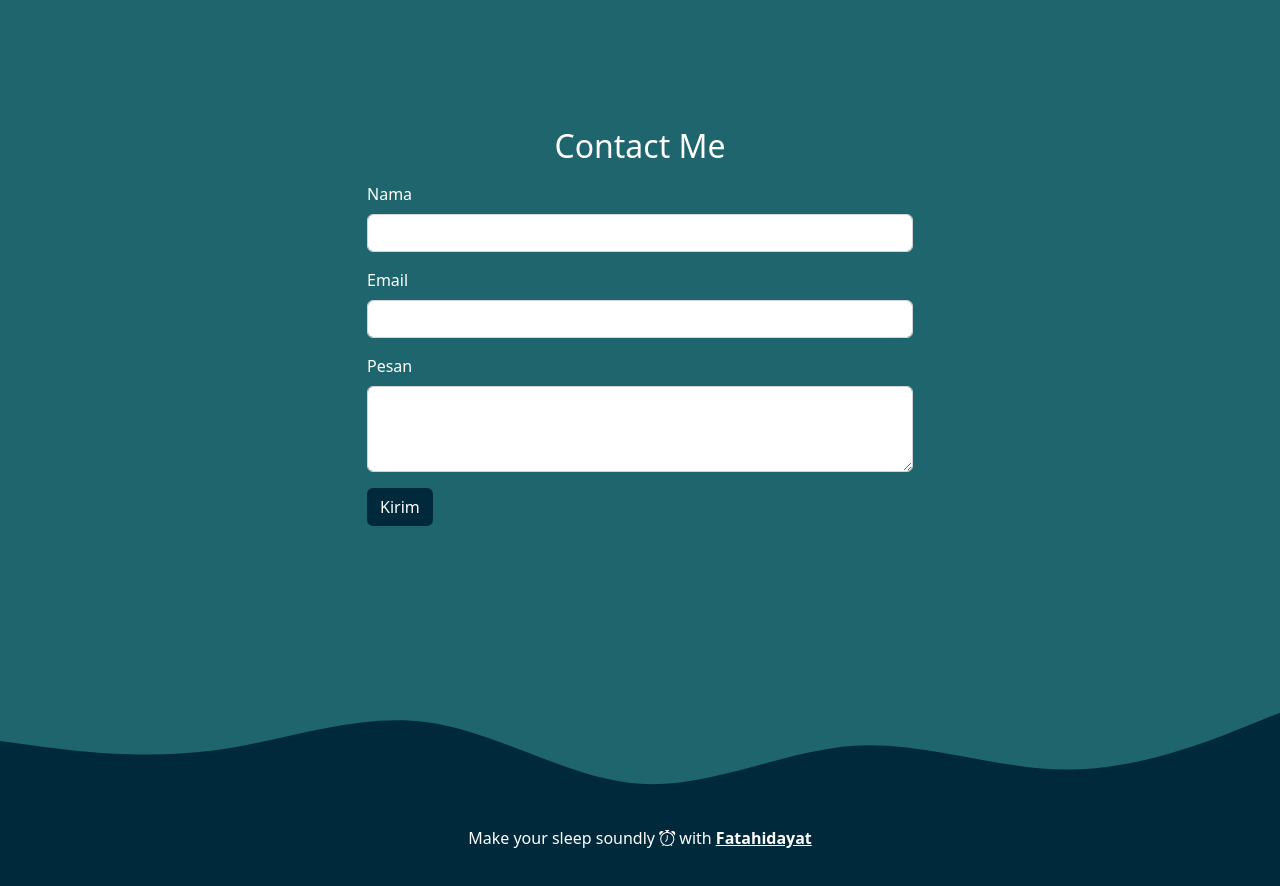
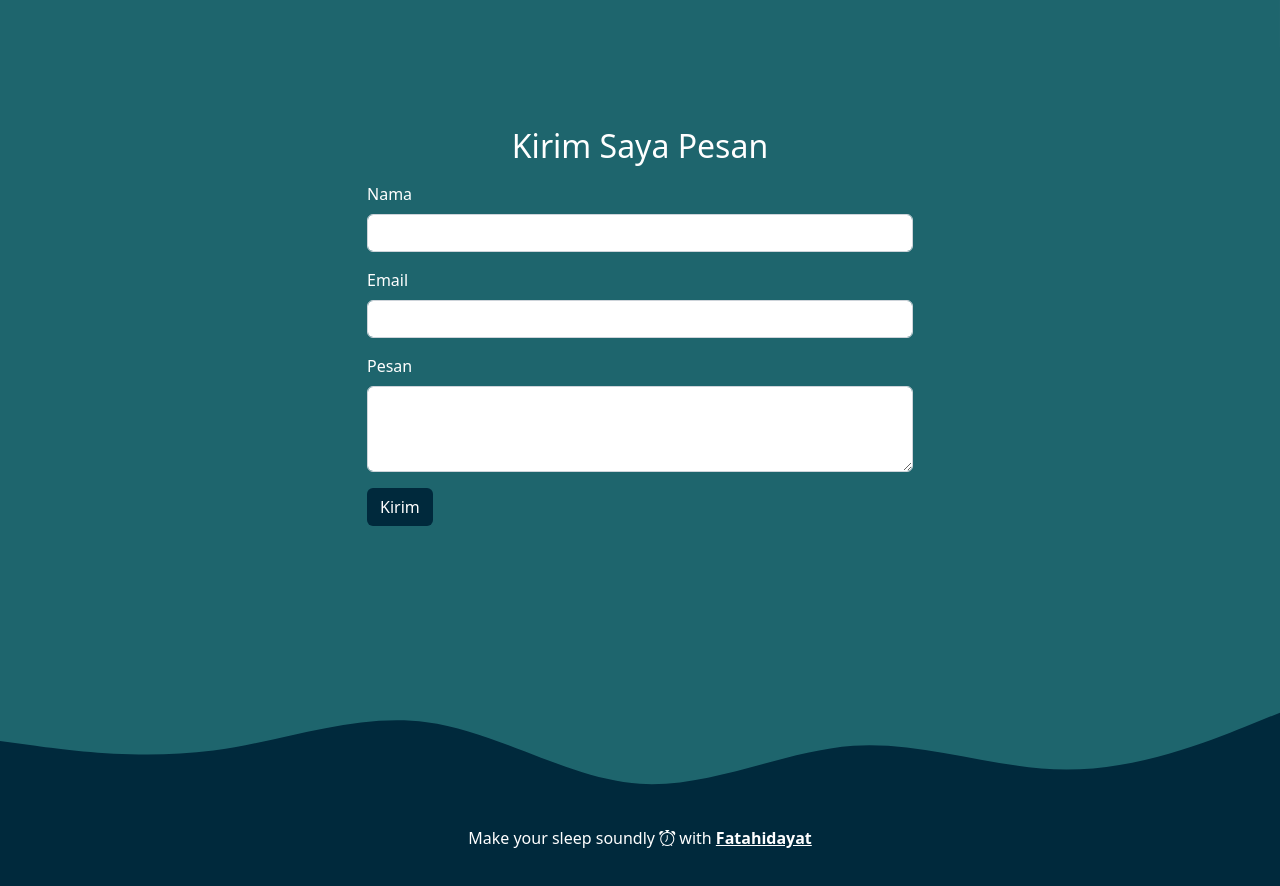
Before and after one commit to FatahNurhy-PPLG1/fatahidayat, a plain HTML site: page index.html in a window 1280 px wide. Shown: the part 2500-3386 px from the top of the page. Drawn offline with nearby package versions, Linux system fonts and the light colour scheme.

Commit message:
pembaruan kontak

```diff
--- a/index.html
+++ b/index.html
@@ -152,7 +152,7 @@
       <div class="container">
         <div class="row text-center">
           <div class="col">
-            <h2 style="color: white" class="mb-3">Contact Me</h2>
+            <h2 style="color: white" class="mb-3">Kirim Saya Pesan</h2>
           </div>
         </div>
         <div class="row justify-content-center mb-3">
```
